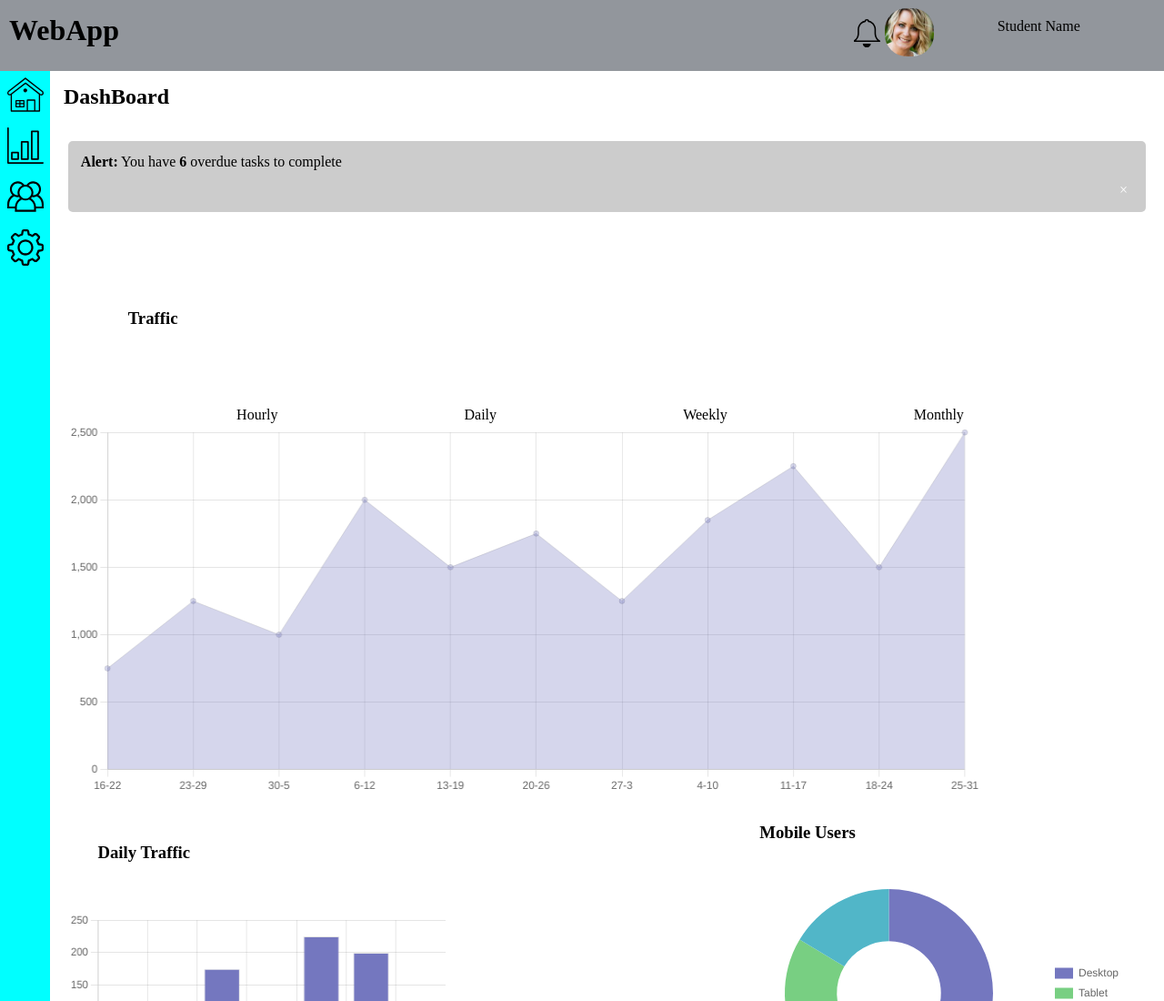
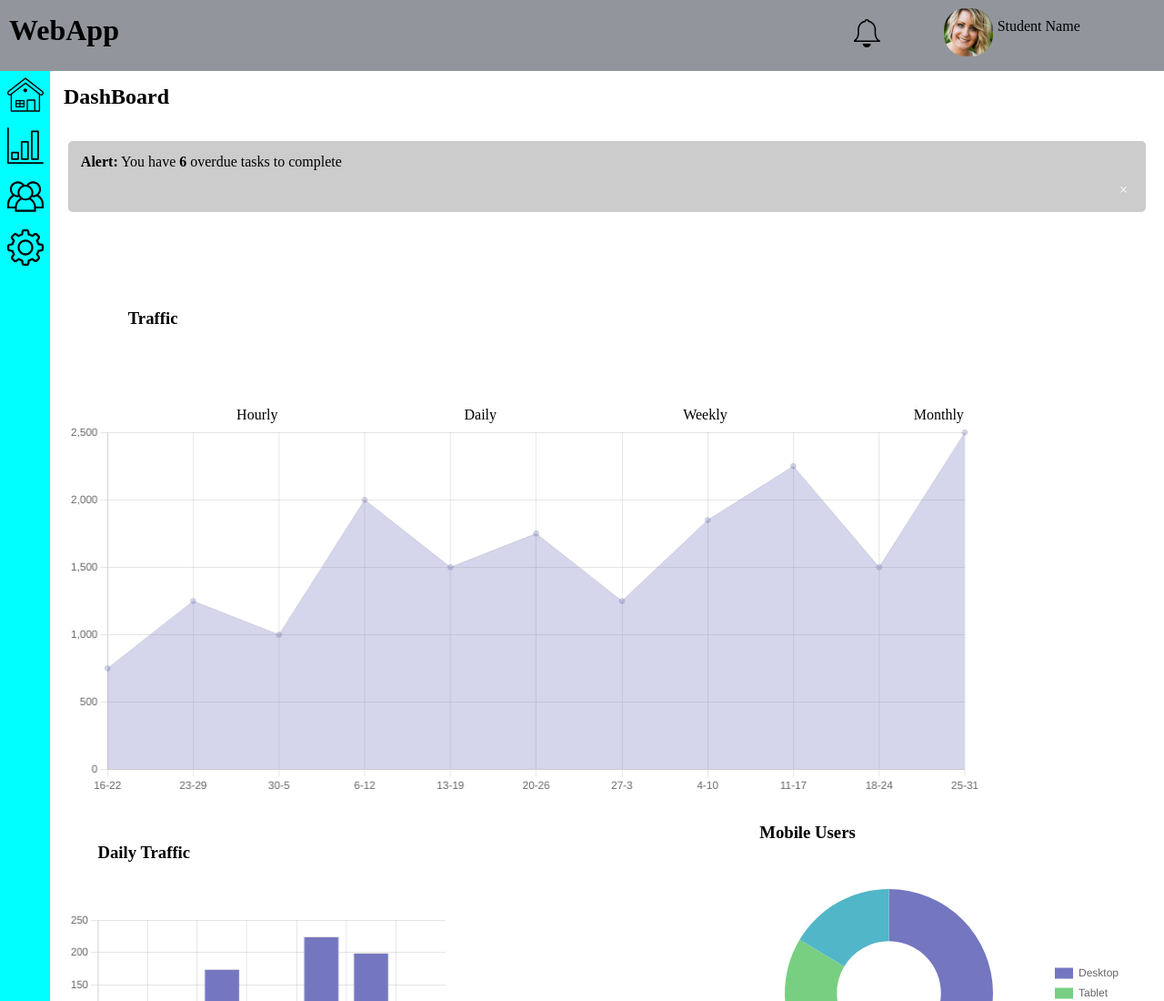
Before and after one commit to MrBarker47/Web-DashBoard, a plain HTML site: page index.html in a window 1280 px wide. Shown: the top 1100 px of the page at 91% size. Drawn offline with nearby package versions, Linux system fonts and the light colour scheme.

Commit message:
Update files

```diff
--- a/index.css
+++ b/index.css
@@ -577,7 +577,7 @@ span {
      }
 
      .profile-picture {
-        margin-left: 120px;
+        margin-left: 185px;
       }
 
       .bell {
```
